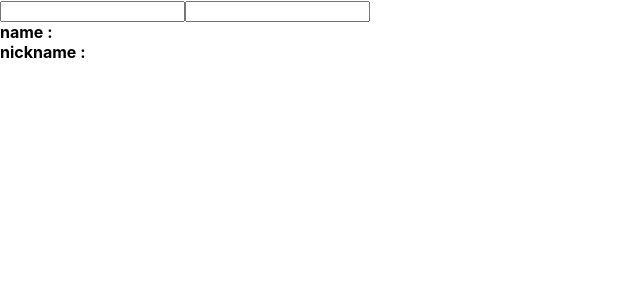
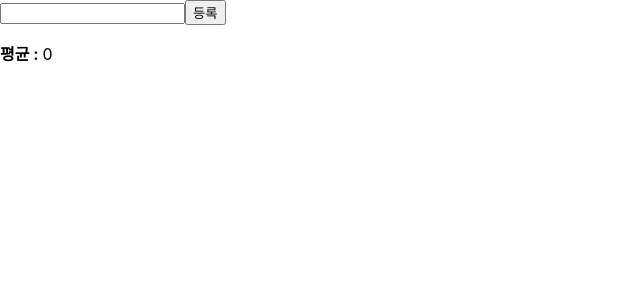
Before and after one commit to yh0921k/learning-react, a React (Create React App) app: page / in a window 1280 px wide. Shown: the top 300 px of the page, without its empty margins (0-640 px from the left). Built offline with nearby package versions, Linux system fonts and the light colour scheme.

Commit message:
[add] 8.4.1 연산 최적화 -> useMemo 사용 이전

```diff
--- a/src/App.js
+++ b/src/App.js
@@ -1,10 +1,10 @@
 import React from 'react';
-import Info from './functional-component/Info';
+import Average from './functional-component/Average';
 
 const App = () => {
   return (
     <div>
-      <Info />
+      <Average />
     </div>
   );
 };
--- /dev/null
+++ b/src/functional-component/Average.js
@@ -0,0 +1,42 @@
+import React, { useState } from 'react';
+
+const getAverage = (numbers) => {
+  console.log('...');
+  if (numbers.length === 0) {
+    return 0;
+  }
+  const sum = numbers.reduce((a, b) => a + b);
+  return sum / numbers.length;
+};
+
+const Average = () => {
+  const [list, setList] = useState([]);
+  const [number, setNumber] = useState('');
+
+  const onChange = (e) => {
+    setNumber(e.target.value);
+  };
+
+  const onInsert = (e) => {
+    const nextList = list.concat(parseInt(number));
+    setList(nextList);
+    setNumber('');
+  };
+
+  return (
+    <div>
+      <input value={number} onChange={onChange} />
+      <button onClick={onInsert}>등록</button>
+      <ul>
+        {list.map((value, index) => (
+          <li key={index}>{value}</li>
+        ))}
+      </ul>
+      <div>
+        <b>평균 : </b> {getAverage(list)}
+      </div>
+    </div>
+  );
+};
+
+export default Average;
```
